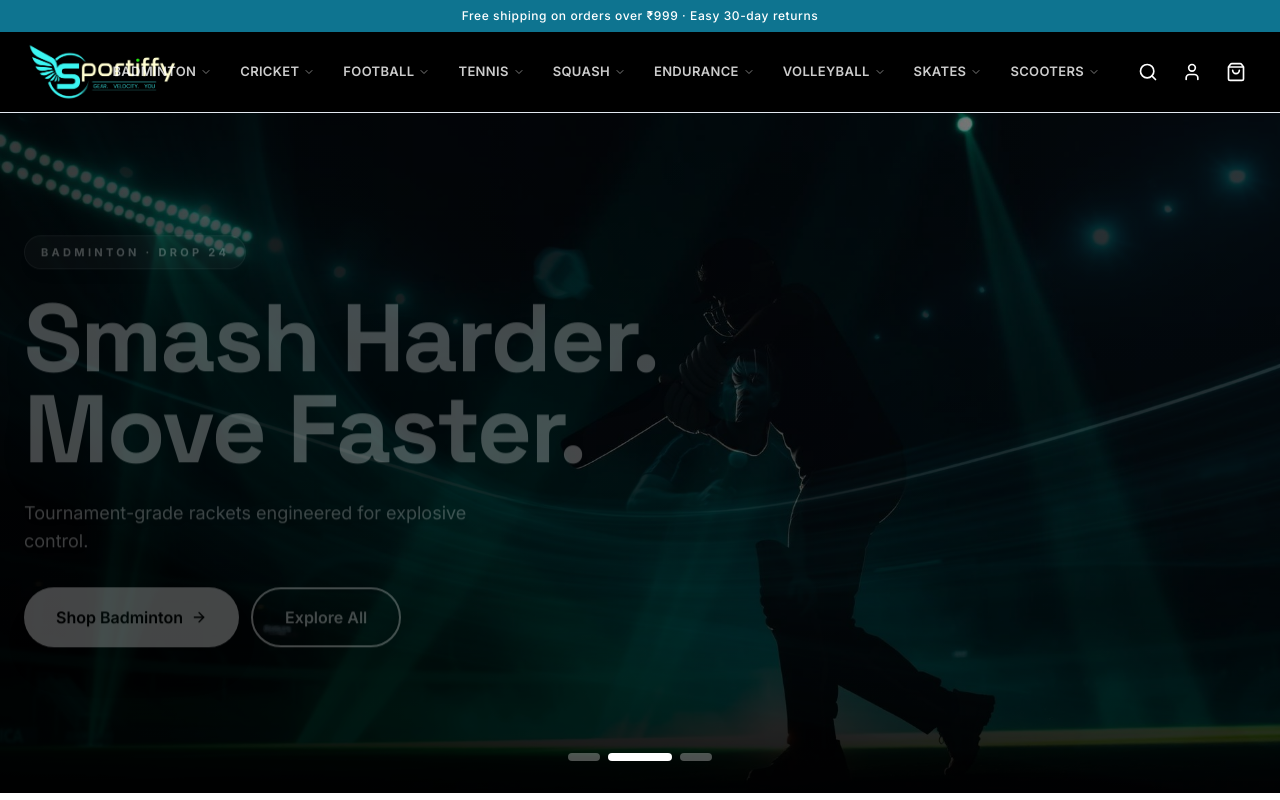
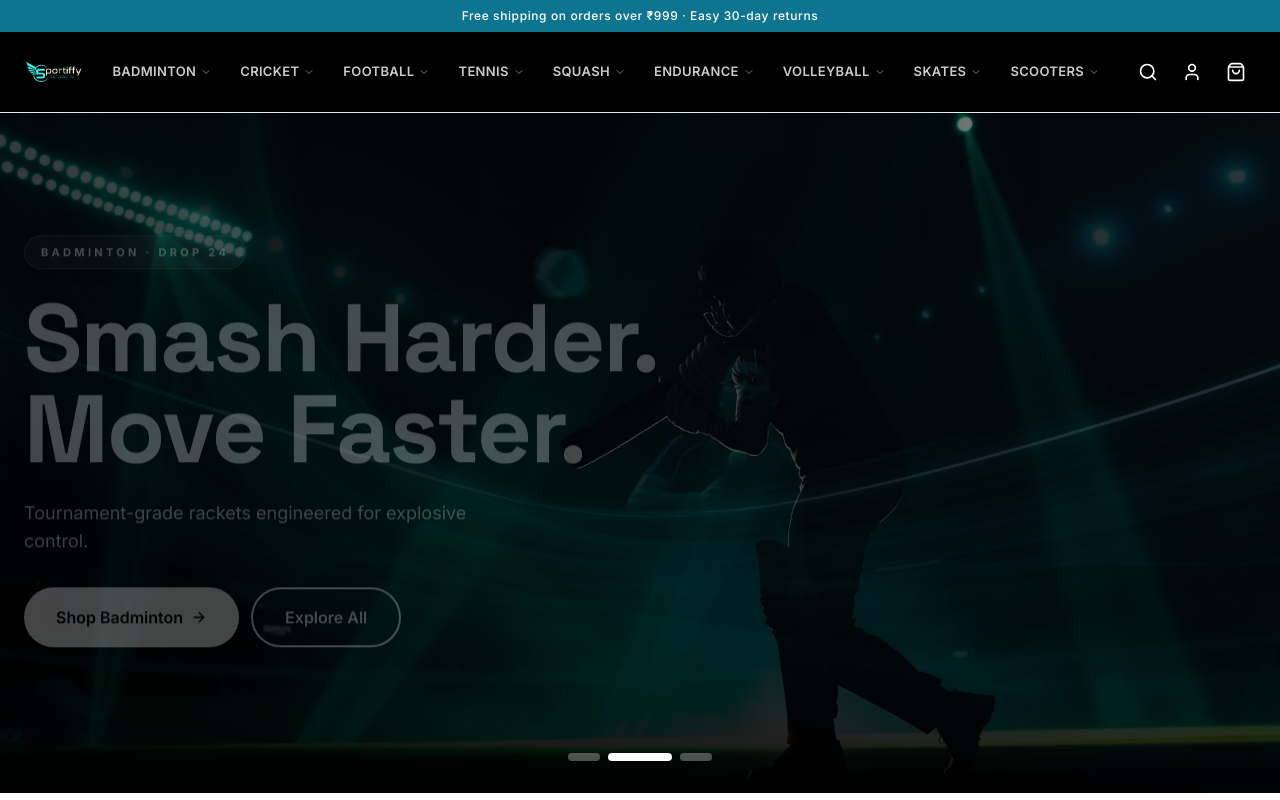
Before and after one commit to sat123-lab/1sport, a React (Vite) app: page / in a window 1280 px wide. Shown: the top 800 px of the page. Built offline with nearby package versions, Linux system fonts and the light colour scheme.

Commit message:
fixed mime type error

```diff
--- a/src/components/Header.tsx
+++ b/src/components/Header.tsx
@@ -34,8 +34,9 @@ export function Header() {
         }`}
       >
         <div className="container mx-auto px-4 lg:px-6 relative">
-          <div className="flex items-center justify-between h-20 gap-4">
-            <div className="flex items-center gap-3">
+          <div className="flex items-center justify-between h-20 gap-4 relative">
+            {/* Left: Menu button (mobile only) + Logo for desktop */}
+            <div className="flex items-center gap-3 flex-1">
               <button
                 onClick={() => setMenuOpen(true)}
                 className="lg:hidden p-2 rounded-lg hover:bg-secondary text-white"
@@ -43,12 +44,23 @@ export function Header() {
               >
                 <Menu className="w-5 h-5" />
               </button>
+              <div className="hidden lg:block">
+                <Logo />
+              </div>
+            </div>
+
+            {/* Center: Logo (mobile) - shifted slightly left to balance with right icons */}
+            <div className="absolute left-[45%] top-1/2 -translate-x-1/2 -translate-y-1/2 lg:hidden">
               <Logo />
             </div>
 
-            <MegaMenu />
+            {/* Desktop MegaMenu */}
+            <div className="hidden lg:flex items-center justify-center flex-1">
+              <MegaMenu />
+            </div>
 
-            <div className="flex items-center gap-1">
+            {/* Right: Actions */}
+            <div className="flex items-center gap-1 flex-1 justify-end">
               <button onClick={() => setSearchOpen(true)} className="p-2.5 rounded-xl hover:bg-secondary text-white transition" aria-label="Search">
                 <Search className="w-5 h-5" />
               </button>
```
